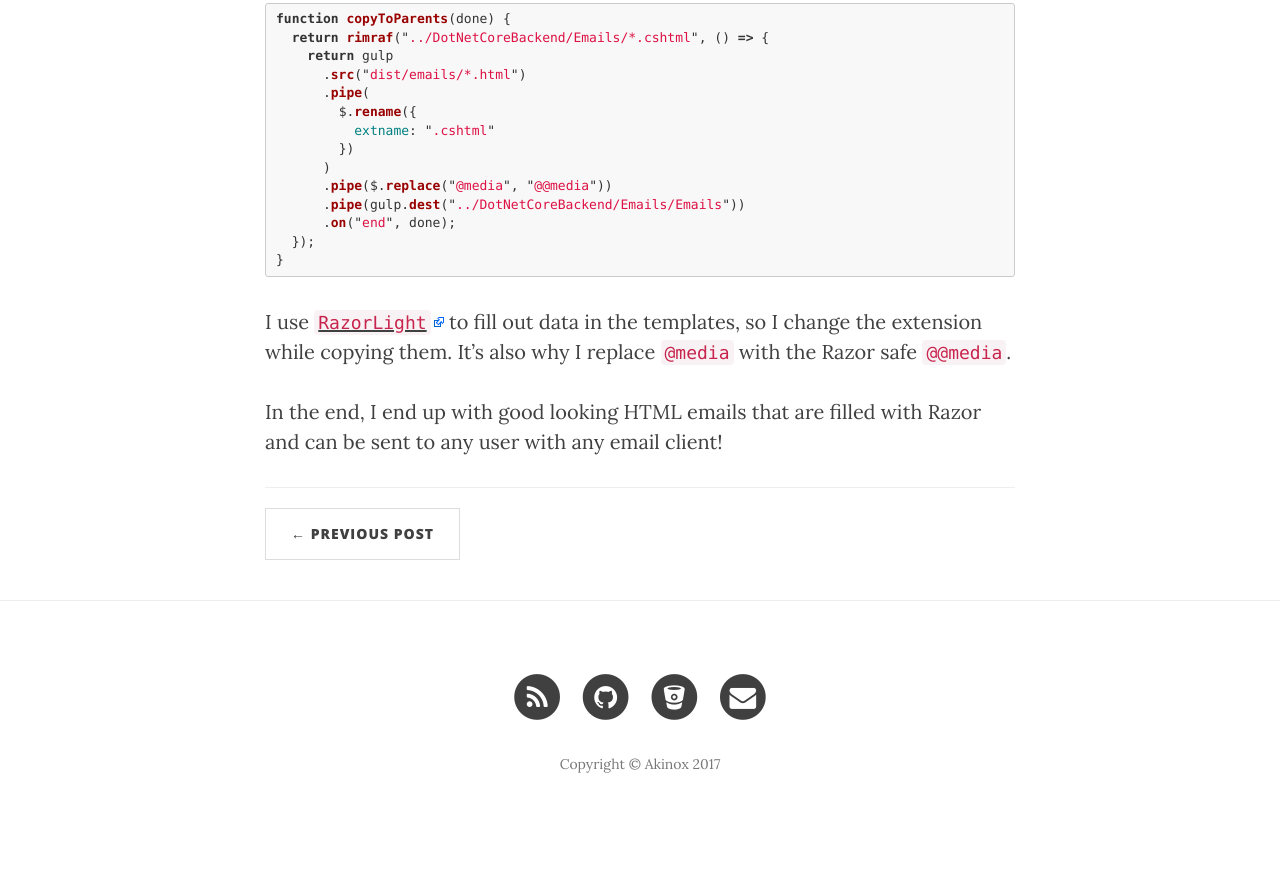
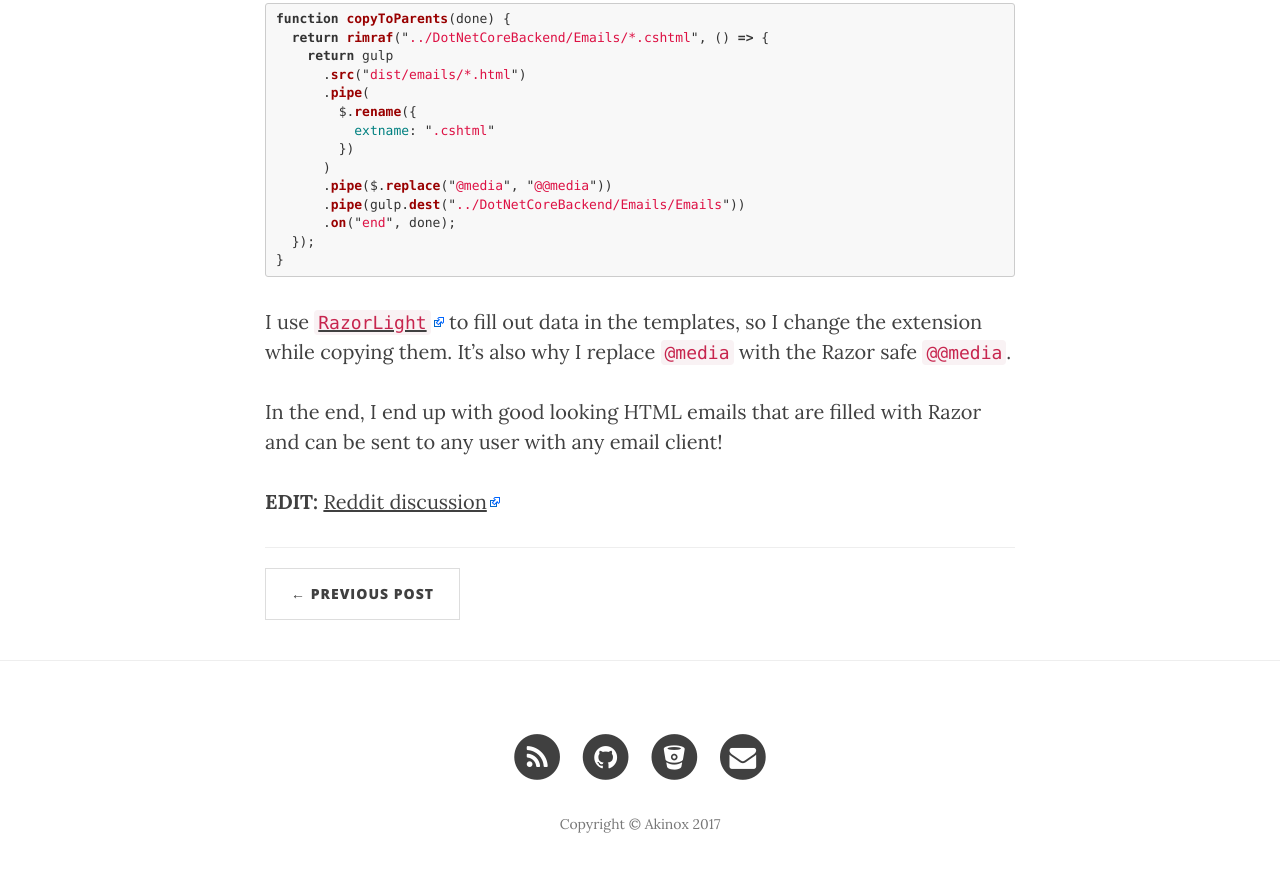
Before and after one commit to akinoxsolutions/akinoxsolutions.github.io, a Jekyll site: the page built from _posts/2017/03/2017-03-29-html-emails.md, in a window 1280 px wide and 900 px high, scrolled down 3235 px. Shown: the top 872 px of the window. Built offline with Jekyll 4.4.1, drawn with Linux system fonts in a browser that asks for light colours; nearby versions of some CDN libraries; comment, search, counter and statistics services are not loaded; before the commit the page ends 4075 px from its top, so only the background shows below that; some of the changed lines change nothing that is shown.

Commit message:
Add reddit discussion link for html emails. Fix disqus link.

```diff
--- a/_includes/disqus.html
+++ b/_includes/disqus.html
@@ -1,7 +1,7 @@
 <div id="disqus_thread"></div>
 <script>
 var disqus_config = function () {
-    this.page.url = '{{ site.url }}{{ include.page.url }}';
+    this.page.url = 'http://geeks.akinox.com{{ include.page.url }}';
     this.page.identifier = '{{ include.page.url }}';
 };
 (function() { // DON'T EDIT BELOW THIS LINE
--- a/_posts/2017/03/2017-03-29-html-emails.md
+++ b/_posts/2017/03/2017-03-29-html-emails.md
@@ -111,3 +111,5 @@ templates, so I change the extension while copying them. It's also why I replace
 
 In the end, I end up with good looking HTML emails that are filled with Razor and
 can be sent to any user with any email client!
+
+**EDIT:** [Reddit discussion](https://www.reddit.com/r/programming/comments/627egf/html_emails_its_2017_and_email_is_still_horrible/)
```
